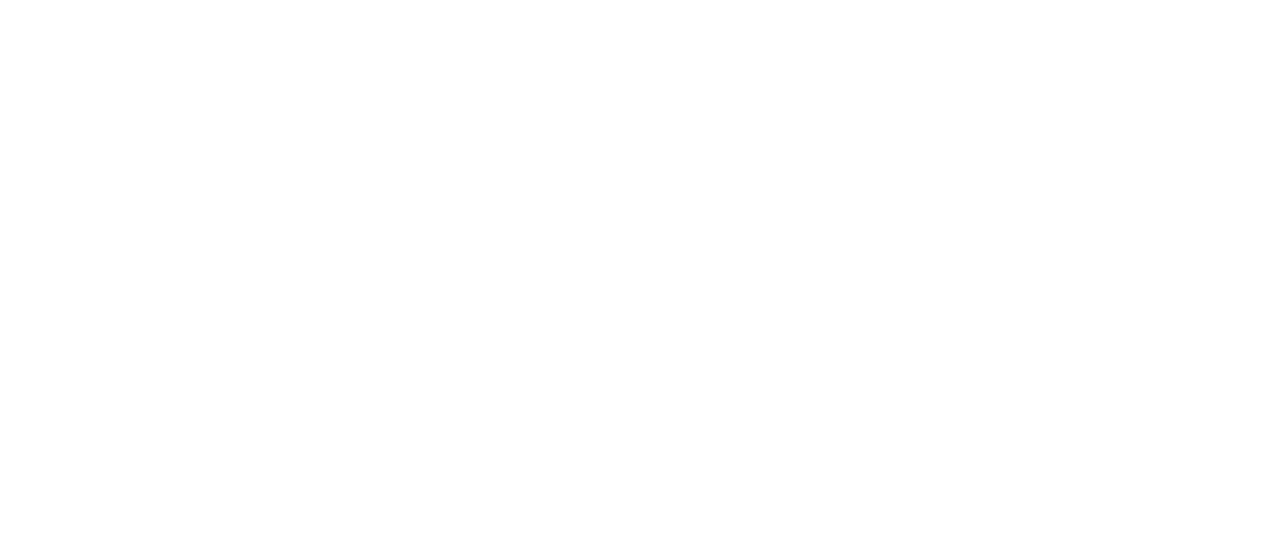
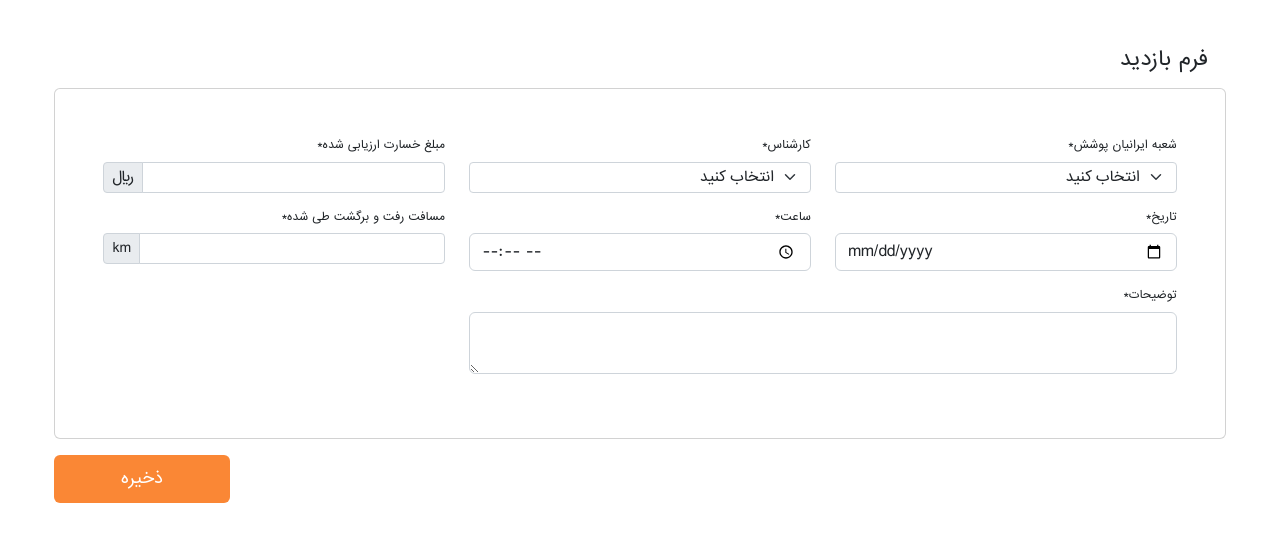
Before and after one commit to SarahMoradi/iranian-pooshesh-interview, a React (Create React App) app: page /visit-form in a window 1280 px wide. Shown: the top 542 px of the page. Built offline with nearby package versions, Linux system fonts and the light colour scheme; no server answers.

Commit message:
completed visit form - called defined api to project

```diff
--- a/src/App.js
+++ b/src/App.js
@@ -1,19 +1,25 @@
 import './App.css'
 import 'react-toastify/dist/ReactToastify.css'
 
+import { BrowserRouter, Route, Router, Routes } from 'react-router-dom'
+
 import Dashboard from '../src/components/dashboard'
+import { Fragment } from 'react'
 import Login from './components/authentication/Login'
 import PrivateRoute from './router/PrivateRoute'
-import { Route } from 'react-router-dom'
 import { ToastContainer } from 'react-toastify'
 import VisitForm from './components/visit-form'
 
 function App() {
   return (
     <div className='App'>
-      {/* <Login /> */}
-      {/* <Dashboard /> */}
-      <VisitForm />
+      <BrowserRouter>
+        <Routes>
+          <Route path='/' element={<Dashboard />} />
+          <Route path='/login' element={<Login />} />
+          <Route path='/visit-form' element={<VisitForm />} />
+        </Routes>
+      </BrowserRouter>
       <ToastContainer rtl={true} />
     </div>
   )
--- a/src/api/authentication/loginApi.js
+++ b/src/api/authentication/loginApi.js
@@ -1,6 +1,4 @@
-import AuthAxios from '../custom/AuthAxios'
 import Axios from '../custom/Axios'
 
 const LoginApi = (data) => Axios.post('/api/token/', data)
-
 export { LoginApi }
--- a/src/api/custom/AuthAxios.js
+++ b/src/api/custom/AuthAxios.js
@@ -1,6 +1,7 @@
 import { BASE_URL } from './BaseURL'
 import axios from 'axios'
 
+const validToken ='jwt eyJ0eXAiOiJKV1QiLCJhbGciOiJIUzI1NiJ9.eyJ0b2tlbl90eXBlIjoiYWNjZXNzIiwiZXhwIjoxNjYxMzM2MDY2LCJpYXQiOjE2NjA0NzIwNjYsImp0aSI6IjJjZDRiY2FlNzA4YzRiZTc4YWY0YTU0MmY0MWM2ODZmIiwidXNlcl9pZCI6Njh9.dWNGRLfNnU3DlIpNIfT2qqSoB5qE-pTXKTP8dp4_lqk'
 const axios_instance = axios.create({
   baseURL: `${BASE_URL}`,
   headers: {
@@ -10,12 +11,7 @@ const axios_instance = axios.create({
 })
 
 axios_instance.interceptors.request.use(function (config) {
-  const token = JSON.parse(localStorage.getItem('access-token'))
-    ? JSON.parse(localStorage.getItem('access-token'))
-    : null
-
-  config.headers.Authorization = `Bearer ${token}`
-
+  config.headers.Authorization = `${validToken}`
   return config
 })
 
--- /dev/null
+++ b/src/api/visit-form/formApi.js
@@ -0,0 +1,6 @@
+import AuthAxios from '../custom/AuthAxios'
+
+const formApi = (data) => AuthAxios.post('portal/adjuster/59/visit/', data)
+const getCompanyDetails = () => AuthAxios('portal/adjuster/59/file_detail/?state=in_progress')
+
+export { formApi, getCompanyDetails }
--- a/src/components/authentication/Login.js
+++ b/src/components/authentication/Login.js
@@ -5,9 +5,11 @@ import { HiLockClosed } from 'react-icons/hi'
 import { LoginApi } from '../../api/authentication/loginApi'
 import styles from './auth.module.css'
 import { toast } from 'react-toastify'
+import { useNavigate } from 'react-router-dom'
 import { useState } from 'react'
 
 const Login = () => {
+  let navigate = useNavigate()
   const [loginData, setLoginData] = useState({
     username: '',
     password: '',
@@ -27,6 +29,7 @@ const Login = () => {
       })
       localStorage.setItem('access', res.data?.access)
       localStorage.setItem('refresh', res.data?.refresh)
+      navigate('/visit-form')
     }
   }
   const submitButtonHandler = () => {
--- a/src/components/visit-form/index.js
+++ b/src/components/visit-form/index.js
@@ -1,6 +1,185 @@
+import {
+  Button,
+  Card,
+  Col,
+  FormGroup,
+  Input,
+  InputGroup,
+  InputGroupText,
+  Label,
+  Row,
+} from 'reactstrap'
+import { formApi, getCompanyDetails } from '../../api/visit-form/formApi'
+import { useEffect, useState } from 'react'
+
 import styles from './index.module.css'
+import { toast } from 'react-toastify'
 
 const VisitForm = () => {
-  return <></>
+  const [data, setData] = useState()
+  const branch = data?.data?.branch?.id
+  const adjuster = data?.data?.adjuster?.id
+
+  const [inputValues, setInputValues] = useState({ is_active: true, file: 59 })
+  const infoChangeInputsHandler = (event) => {
+    const value = event.target.value
+    setInputValues({
+      ...inputValues,
+      [event.target.name]: value,
+    })
+  }
+  useEffect(() => {
+    getCompanyDetails()
+      .then((response) => {
+        setData(response)
+      })
+      .catch((error) => {
+        console.error(error)
+      })
+  }, [])
+  const submitFormHandler = () => {
+    formApi(inputValues)
+      .then((res) => {
+        if (res.status === 200 || res.status === 201) {
+          toast.success('اطلاعات با موفقیت ذخیره گردید', {
+            position: toast.POSITION.TOP_LEFT,
+          })
+        }
+      })
+      .catch((err) =>
+        toast.error('ذخیره اطلاعات با خطا مواجه شد', {
+          position: toast.POSITION.TOP_LEFT,
+        })
+      )
+  }
+
+  return (
+    <div className={styles.visit_form__container}>
+      <h5 className='px-5 pt-5 mx-4 mb-3'>فرم بازدید</h5>
+      <Row className='d-flex justify-content-center'>
+        <Col sm='11'>
+          <Card className='p-5'>
+            <Row>
+              <Col>
+                <FormGroup>
+                  <Label for='branch'>شعبه ایرانیان پوشش*</Label>
+                  <Input
+                    id='branch'
+                    name='branch'
+                    type='select'
+                    bsSize='sm'
+                    value={inputValues.branch}
+                    onChange={(event) => infoChangeInputsHandler(event)}
+                  >
+                    <option className='p-2' value=''>
+                      انتخاب کنید
+                    </option>
+                    <option className='p-2' value={branch}>
+                      {branch}
+                    </option>
+                  </Input>
+                </FormGroup>
+              </Col>
+              <Col sm='12' md='6' lg='4'>
+                <FormGroup>
+                  <Label for='adjuster'>کارشناس*</Label>
+                  <Input
+                    id='adjuster'
+                    name='adjuster'
+                    type='select'
+                    bsSize='sm'
+                    onChange={(event) => infoChangeInputsHandler(event)}
+                  >
+                    <option className='p-2' value=''>
+                      انتخاب کنید
+                    </option>
+                    <option className='p-2'>{adjuster}</option>
+                  </Input>
+                </FormGroup>
+              </Col>
+              <Col sm='12' md='6' lg='4'>
+                <Label
+                  style={{ direction: 'rtl', textAlign: 'center' }}
+                  for='amount_damages_assessed'
+                >
+                  مبلغ خسارت ارزیابی شده*
+                </Label>
+                <InputGroup size='sm' style={{ direction: 'ltr' }}>
+                  <InputGroupText>ریال </InputGroupText>
+                  <Input
+                    pattern='[0-9]'
+                    id='amount_damages_assessed'
+                    name='amount_damages_assessed'
+                    onChange={(event) => infoChangeInputsHandler(event)}
+                  />
+                </InputGroup>
+              </Col>
+              <Col sm='12' md='6' lg='4'>
+                <FormGroup>
+                  <Label for='visit_date'>تاریخ*</Label>
+                  <Input
+                    style={{ direction: 'rtl' }}
+                    id='visit_date'
+                    name='visit_date'
+                    type='date'
+                    onChange={(event) => infoChangeInputsHandler(event)}
+                  />
+                </FormGroup>
+              </Col>
+              <Col sm='12' md='6' lg='4'>
+                <FormGroup>
+                  <Label for='visit_time'>ساعت*</Label>
+                  <Input
+                    id='visit_time'
+                    name='visit_time'
+                    type='time'
+                    onChange={(event) => infoChangeInputsHandler(event)}
+                  />
+                </FormGroup>
+              </Col>
+              <Col sm='12' md='6' lg='4'>
+                <Label
+                  style={{ direction: 'rtl', textAlign: 'center' }}
+                  for='covered_distance'
+                >
+                  مسافت رفت و برگشت طی شده*
+                </Label>
+                <InputGroup size='sm' style={{ direction: 'ltr' }}>
+                  <InputGroupText>km </InputGroupText>
+                  <Input
+                    id='covered_distance'
+                    name='covered_distance'
+                    onChange={(event) => infoChangeInputsHandler(event)}
+                  />
+                </InputGroup>
+              </Col>
+              <Col sm='12' md='6' lg='8'>
+                <FormGroup>
+                  <Label for='description'>توضیحات*</Label>
+                  <Input
+                    id='description'
+                    name='description'
+                    type='textarea'
+                    onChange={(event) => infoChangeInputsHandler(event)}
+                  />
+                </FormGroup>
+              </Col>
+            </Row>
+          </Card>
+          <Row className='d-flex justify-content-end mt-3'>
+            <Col sm='2'>
+              <Button
+                className={`${styles.submit_button} w-100`}
+                onClick={submitFormHandler}
+              >
+                {' '}
+                ذخیره
+              </Button>
+            </Col>
+          </Row>
+        </Col>
+      </Row>
+    </div>
+  )
 }
 export default VisitForm
--- a/src/components/visit-form/index.module.css
+++ b/src/components/visit-form/index.module.css
@@ -0,0 +1,18 @@
+.visit_form__container {
+  direction: rtl;
+}
+.submit_button {
+  background-color: #fa8735;
+  color: #fff;
+  border: none !important;
+  height: 48px;
+  border: none !important;
+}
+.submit_button:focus {
+  background-color: #fa8735;
+  box-shadow: none !important;
+}
+.submit_button:hover {
+  background-color: #ed731c;
+  box-shadow: none !important;
+}
```
